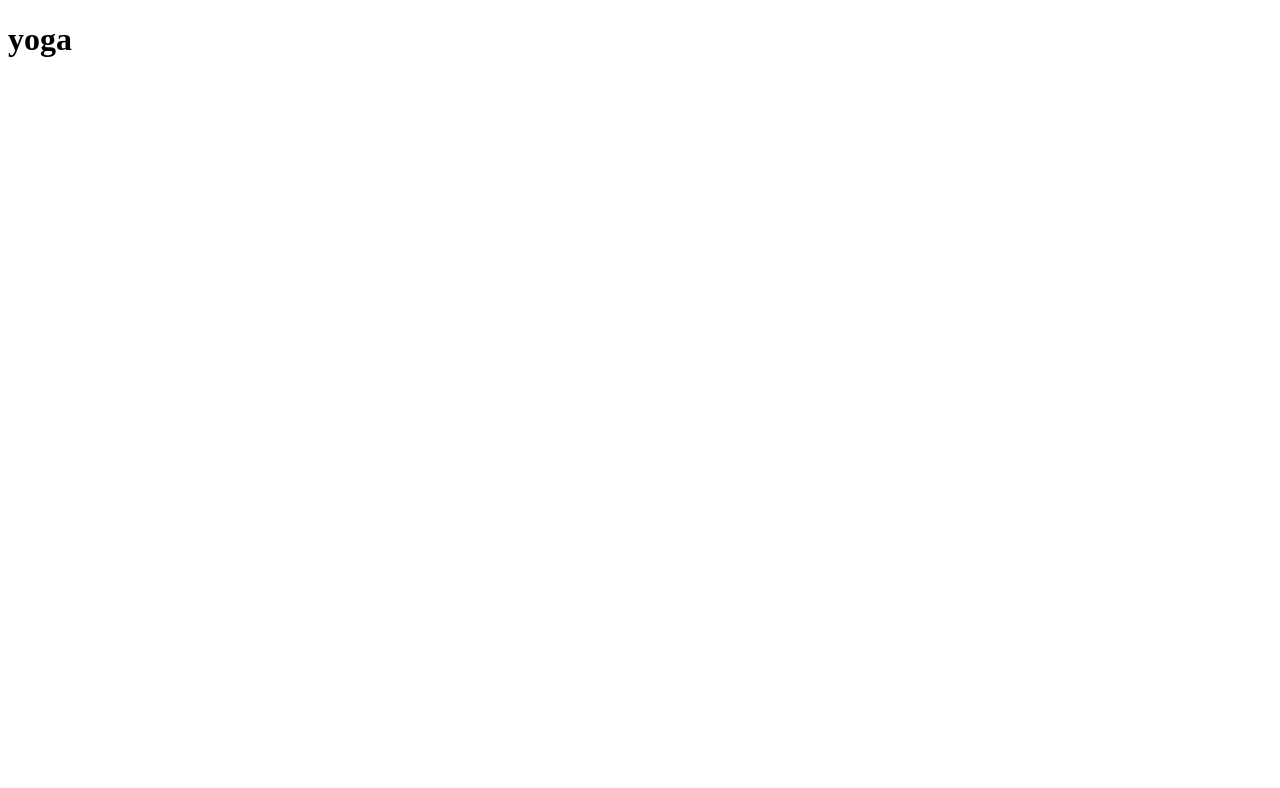
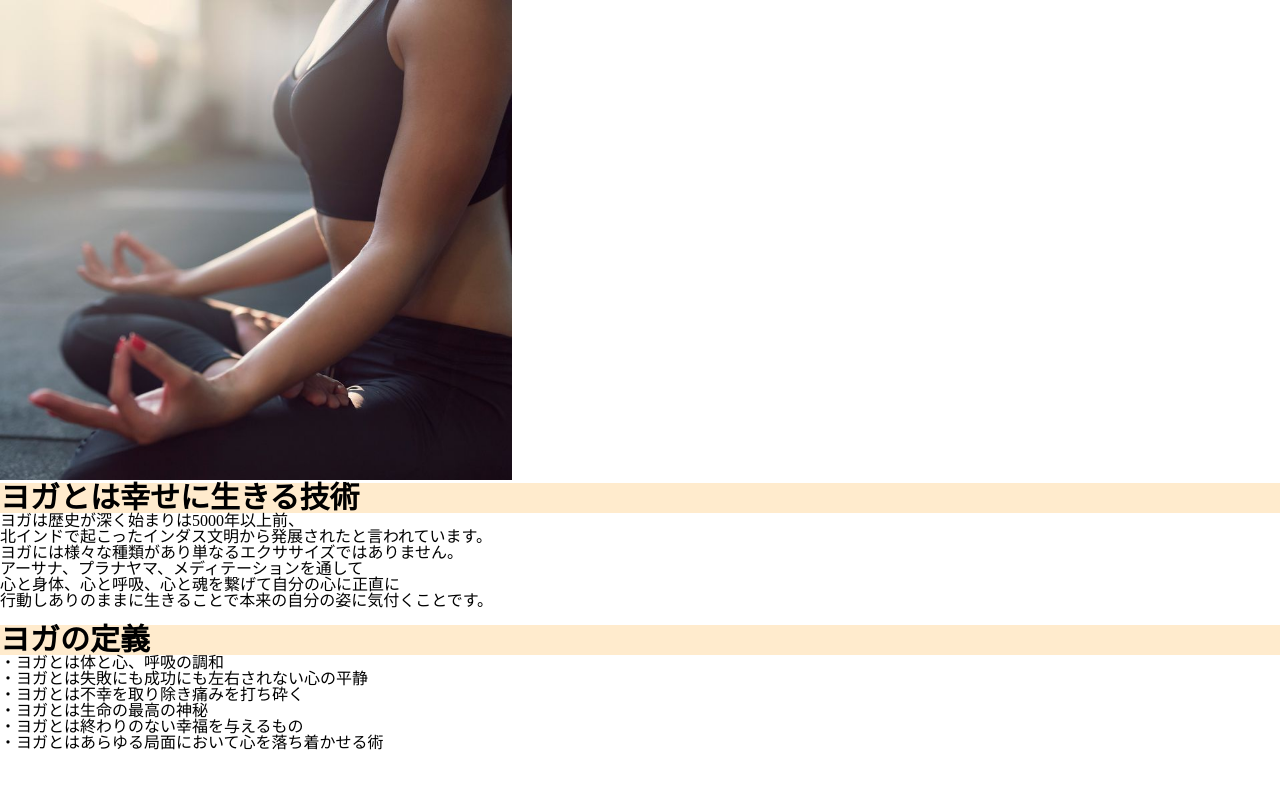
Before and after one commit to Haru-na/love-yourself, a plain HTML site: page yoga.html in a window 1280 px wide. Drawn offline with nearby package versions, Linux system fonts and the light colour scheme.

Commit message:
コメントアウト追加

```diff
--- a/assets/css/yoga.css
+++ b/assets/css/yoga.css
@@ -0,0 +1,11 @@
+.discription h2  {
+    font-size: 30px;
+    background-color: blanchedalmond;
+}
+.discription h1 {font-size: 30px;
+    background-color: blanchedalmond;
+}
+img {
+    width: 40vw;
+    height: 60vh;
+}
--- a/assets/js/main.js
+++ b/assets/js/main.js
@@ -1,7 +1,16 @@
-$( '.js-input' ).keyup(function() {
-    if( $(this).val() ) {
-       $(this).addClass('not-empty');
-    } else {
-       $(this).removeClass('not-empty');
-    }
-  });
+$(function () {
+   console.log("hello");
+
+
+
+
+// $( '.js-input' ).keyup(function() {
+//     if( $(this).val() ) {
+//        $(this).addClass('not-empty');
+//     } else {
+//        $(this).removeClass('not-empty');
+//     }
+//   });
+
+
+});
--- a/yoga.html
+++ b/yoga.html
@@ -4,13 +4,36 @@
     <meta charset="UTF-8">
     <meta http-equiv="X-UA-Compatible" content="IE=edge">
     <meta name="viewport" content="width=device-width, initial-scale=1.0">
+    <link rel="stylesheet" href="./assets/css/reset.css">
+    <link rel="stylesheet" href="./assets/css/yoga.css">
     <title>Document</title>
 </head>
 <body>
-    <h1>yoga</h1>
+    <!-- main -->
+    <div class="discription">
+        <img src="./assets/img/30 postures de yoga pour un ventre plus ferme, plus plat.jpeg" alt="" srcset="">
+
+        <h1>ヨガとは幸せに生きる技術</h1>
+        <p>ヨガは歴史が深く始まりは5000年以上前、<br>北インドで起こったインダス文明から発展されたと言われています。<br>ヨガには様々な種類があり単なるエクササイズではありません。<br>
+            アーサナ、プラナヤマ、メディテーションを通して<br>心と身体、心と呼吸、心と魂を繋げて自分の心に正直に<br>行動しありのままに生きることで本来の自分の姿に気付くことです。<br>
+            <br>
+        </p>
+        <h2>ヨガの定義</h2>
+        <ul>
+            <li>・ヨガとは体と心、呼吸の調和</li>
+            <li>・ヨガとは失敗にも成功にも左右されない心の平静</li>
+            <li>・ヨガとは不幸を取り除き痛みを打ち砕く</li>
+            <li>・ヨガとは生命の最高の神秘</li>
+            <li>・ヨガとは終わりのない幸福を与えるもの</li>
+            <li>・ヨガとはあらゆる局面において心を落ち着かせる術</li>
+        </ul>
+    </div>
+</div>
+<!-- main おわり -->
 
 
 
-
+<script src="https://ajax.googleapis.com/ajax/libs/jquery/3.3.1/jquery.min.js"></script>
+<script src="./assets/js/main.js"></script>
 </body>
 </html>
```
Also changed, not shown: assets/css/style.css (+19 -8 lines), index.html (+18 -9 lines), assets/img/30 postures de yoga pour un ventre plus ferme, plus plat.jpeg (added).
